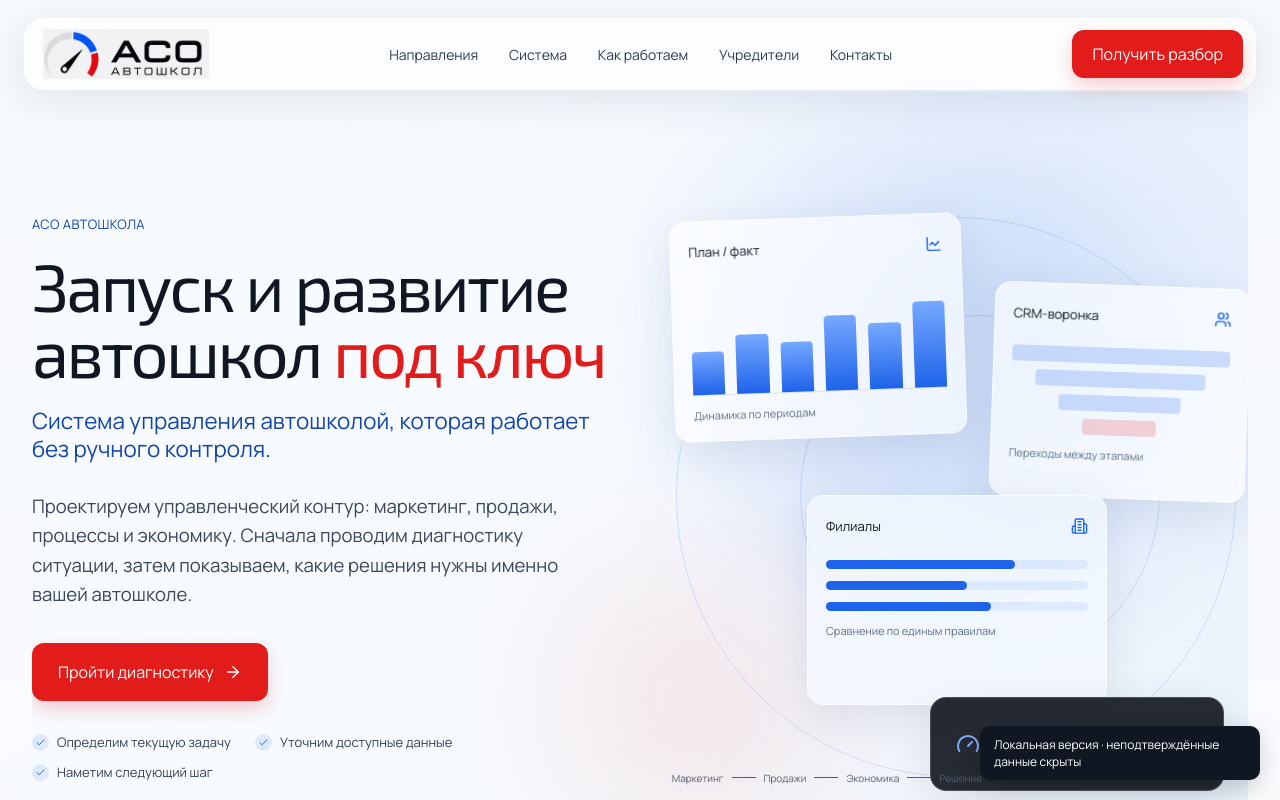
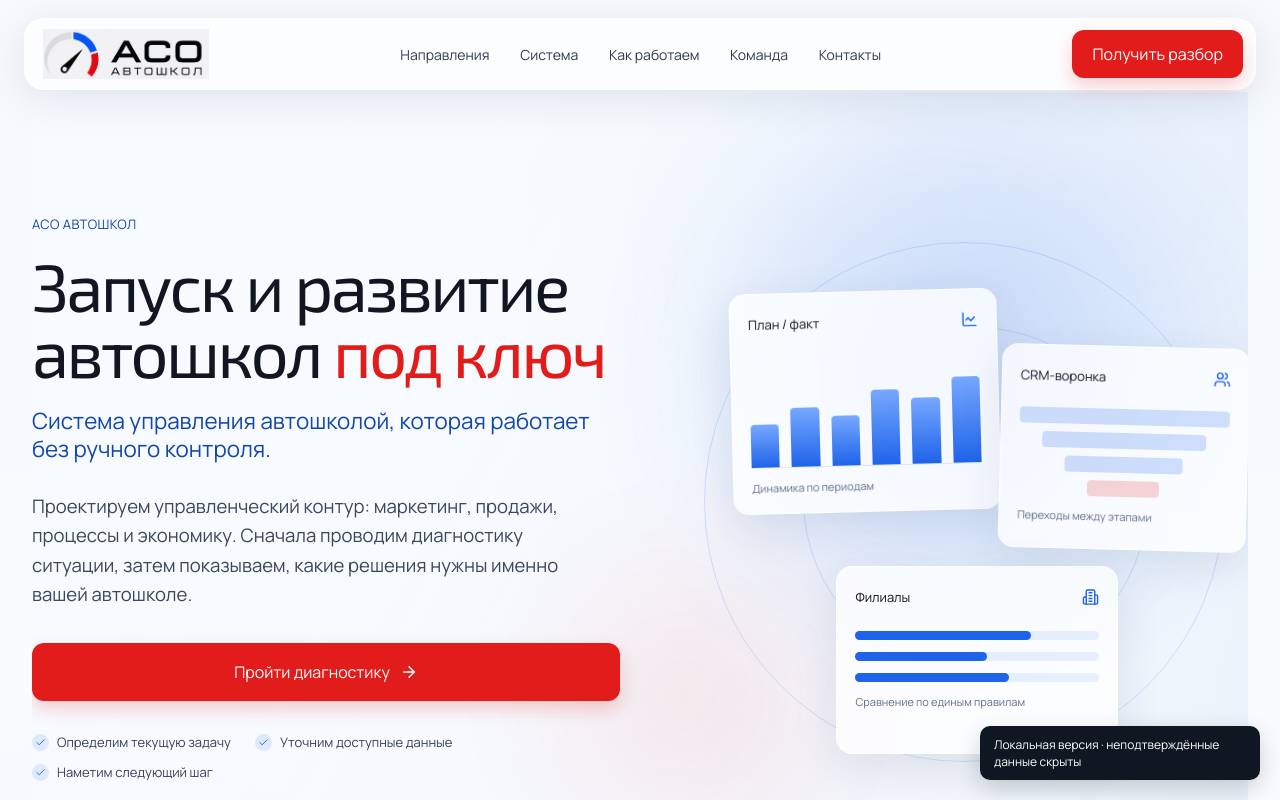
Before and after one commit to alyayumm/ASOash, a React (Vite) app: page / in a window 1280 px wide. Shown: the top 800 px of the page. Built offline with nearby package versions, Linux system fonts and the light colour scheme.

Commit message:
Исправлены визуальные блоки лендинга

```diff
--- a/src/App.tsx
+++ b/src/App.tsx
@@ -22,7 +22,6 @@ import {
   audiencePaths,
   evidenceItems,
   faqItems,
-  founders,
   problems,
   processSteps,
   transformationAreas,
@@ -33,7 +32,7 @@ const navItems = [
   { href: '#directions', label: 'Направления' },
   { href: '#system', label: 'Система' },
   { href: '#process', label: 'Как работаем' },
-  { href: '#founders', label: 'Учредители' },
+  { href: '#founders', label: 'Команда' },
   { href: '#contact', label: 'Контакты' },
 ]
 
@@ -67,34 +66,37 @@ const directionCards = [
   },
 ] as const
 
+const iconSystemAsset = `${import.meta.env.BASE_URL}assets/creative-icon-system.png`
+const teamPhotoAsset = `${import.meta.env.BASE_URL}assets/aso-team-group.jpg`
+
 const lossFunnelRows = [
   {
     stage: 'Заявки',
     reason: 'Разные данные',
-    detail: 'Маркетинг и продажи считают результат по-разному.',
-    potentialWidth: 100,
-    lossWidth: 18,
+    detail: 'Маркетинг и продажи считают результат по-разному',
+    potentialWidth: 84,
+    lossWidth: 16,
   },
   {
     stage: 'Продажи',
     reason: 'Нет общей картины',
-    detail: 'Переходы между этапами видны не полностью.',
-    potentialWidth: 82,
-    lossWidth: 22,
+    detail: 'Переходы между этапами видны не полностью',
+    potentialWidth: 70,
+    lossWidth: 18,
   },
   {
     stage: 'Договоры',
     reason: 'План без факта',
-    detail: 'План не связан с реальными действиями команды.',
-    potentialWidth: 60,
-    lossWidth: 16,
+    detail: 'План не связан с реальными действиями команды',
+    potentialWidth: 56,
+    lossWidth: 14,
   },
   {
     stage: 'Решения',
     reason: 'Решения на ощущениях',
-    detail: 'Собственник собирает выводы вручную.',
-    potentialWidth: 44,
-    lossWidth: 14,
+    detail: 'Собственник собирает выводы вручную',
+    potentialWidth: 46,
+    lossWidth: 12,
   },
 ]
 
@@ -164,13 +166,6 @@ function ManagementPreview() {
         </div>
         <p>Сравнение по единым правилам</p>
       </article>
-      <article className="glass-panel preview-panel preview-panel--owner">
-        <Gauge aria-hidden="true" />
-        <div><strong>Контур собственника</strong><span>Общая картина для решений</span></div>
-      </article>
-      <div className="preview-route" aria-hidden="true">
-        <span>Маркетинг</span><i /><span>Продажи</span><i /><span>Экономика</span><i /><span>Решение</span>
-      </div>
     </div>
   )
 }
@@ -202,9 +197,10 @@ function TransformationVisual({ area }: { area: TransformationArea }) {
 function DirectionArt({ type }: { type: (typeof directionCards)[number]['art'] }) {
   return (
     <div className={`direction-art direction-art--${type}`} aria-hidden="true">
+      <span className={`direction-ref-icon direction-ref-icon--${type}`} style={{ backgroundImage: `url(${iconSystemAsset})` }} />
       {type === 'chart' ? <><i /><i /><i /><b /></> : null}
-      {type === 'route' ? <><i /><i /><i /></> : null}
-      {type === 'speed' ? <><i /><b /></> : null}
+      {type === 'route' ? <><i /><i /><i /><b /></> : null}
+      {type === 'speed' ? <><i /><b /><em /></> : null}
     </div>
   )
 }
@@ -271,7 +267,7 @@ function App() {
           <div className="hero-glow hero-glow--blue" aria-hidden="true" />
           <div className="hero-glow hero-glow--red" aria-hidden="true" />
           <div className="hero-copy">
-            <p className="brand-kicker">АСО Автошкола</p>
+            <p className="brand-kicker">АСО Автошкол</p>
             <h1 id="hero-title">Запуск и развитие автошкол <span>под ключ</span></h1>
             <p className="hero-promise">Система управления автошколой, которая работает без ручного контроля.</p>
             <p className="hero-lead">Проектируем управленческий контур: маркетинг, продажи, процессы и экономику. Сначала проводим диагностику ситуации, затем показываем, какие решения нужны именно вашей автошколе.</p>
@@ -364,7 +360,7 @@ function App() {
                 ))}
               </div>
               <div className="loss-funnel__summary">
-                <strong>−N% потенциальной прибыли</strong>
+                <strong>до 50% потерь потенциальной прибыли</strong>
                 <span>точный процент определяется после диагностики</span>
               </div>
             </div>
@@ -455,21 +451,15 @@ function App() {
         <section id="founders" className="founders-section section-padding" aria-labelledby="founders-title">
           <div className="content-shell founders-layout">
             <div className="founders-copy">
-              <p className="brand-kicker">Учредители АСО</p>
+              <p className="brand-kicker">Команда АСО</p>
               <h2 id="founders-title">За системой стоят конкретные люди</h2>
-              <p>Здесь представлены учредители компании АСО.</p>
+              <p>Команда, которая работает над системой управления для автошкол.</p>
               <div className="founders-principle"><span>Принцип</span><strong>Система должна работать внутри бизнеса, а не существовать только в презентации.</strong></div>
             </div>
-            <div className="founders-visual">
-              <figure className="founder founder--primary">
-                <img src={founders[0].image} alt={founders[0].alt} loading="lazy" />
-                <figcaption className="glass-panel"><span>{founders[0].confirmedLabel}</span></figcaption>
+            <div className="founders-visual founders-visual--team">
+              <figure className="founder-team">
+                <img src={teamPhotoAsset} alt="Команда АСО рядом с брендированным автомобилем" loading="eager" />
               </figure>
-              <figure className="founder founder--secondary">
-                <img src={founders[1].image} alt={founders[1].alt} loading="lazy" />
-                <figcaption><span>{founders[1].confirmedLabel}</span></figcaption>
-              </figure>
-              <svg className="founder-route" viewBox="0 0 600 500" aria-hidden="true"><path d="M115 390 C170 390, 150 250, 240 250 C330 250, 310 115, 430 115" /></svg>
             </div>
           </div>
         </section>
--- a/src/data.ts
+++ b/src/data.ts
@@ -3,7 +3,6 @@ import type {
   Contacts,
   EvidenceItem,
   FaqItem,
-  FounderProfile,
   ProcessStep,
   TransformationArea,
 } from './types'
@@ -150,21 +149,6 @@ export const evidenceItems: EvidenceItem[] = [
   },
 ]
 
-const publicAsset = (fileName: string) => `${import.meta.env.BASE_URL}assets/${fileName}`
-
-export const founders: FounderProfile[] = [
-  {
-    image: publicAsset('founder-strategy.png'),
-    alt: 'Учредитель АСО в брендированном офисе',
-    confirmedLabel: 'Учредитель АСО',
-  },
-  {
-    image: publicAsset('founder-operations.png'),
-    alt: 'Учредитель АСО рядом с автомобилем в брендированном пространстве',
-    confirmedLabel: 'Учредитель АСО',
-  },
-]
-
 export const faqItems: FaqItem[] = [
   {
     question: 'Предварительный разбор — это полноценный аудит?',
--- a/src/styles.css
+++ b/src/styles.css
@@ -406,15 +406,15 @@ p {
 }
 
 .hero-actions {
-  display: flex;
-  align-items: center;
-  gap: 26px;
+  display: block;
+  max-width: 690px;
   margin-top: 34px;
 }
 
 .hero-points {
   margin: 32px 0 0;
   padding: 0;
+  max-width: 690px;
   display: flex;
   flex-wrap: wrap;
   gap: 12px 24px;
@@ -442,6 +442,8 @@ p {
 .management-preview {
   position: relative;
   min-height: 610px;
+  overflow: hidden;
+  isolation: isolate;
   perspective: 1200px;
 }
 
@@ -453,23 +455,24 @@ p {
 }
 
 .preview-orbit--one {
-  width: 560px;
-  height: 560px;
-  right: 2%;
-  top: 4%;
+  width: 520px;
+  height: 520px;
+  right: 4%;
+  top: 8%;
 }
 
 .preview-orbit--two {
-  width: 360px;
-  height: 360px;
-  right: 15%;
-  top: 20%;
+  width: 345px;
+  height: 345px;
+  right: 17%;
+  top: 22%;
 }
 
 .preview-panel {
   position: absolute;
   padding: 18px;
   border-radius: var(--radius-md);
+  background: rgba(255, 255, 255, 0.78);
   box-shadow: var(--shadow-soft);
   transition: transform 280ms cubic-bezier(0.22, 1, 0.36, 1);
 }
@@ -499,55 +502,27 @@ p {
 }
 
 .preview-panel--plan {
-  width: 292px;
-  min-height: 220px;
-  left: 2%;
-  top: 4%;
-  transform: rotate(-2deg);
+  width: 268px;
+  min-height: 204px;
+  left: 12%;
+  top: 16%;
+  transform: rotate(-1.5deg);
 }
 
 .preview-panel--funnel {
-  width: 256px;
-  min-height: 214px;
+  width: 248px;
+  min-height: 204px;
   right: 0;
-  top: 15%;
-  transform: rotate(2deg);
+  top: 25%;
+  transform: rotate(1.5deg);
 }
 
 .preview-panel--branches {
-  width: 300px;
-  min-height: 210px;
-  left: 25%;
-  bottom: 16%;
-  background: rgba(246, 250, 255, 0.72);
-}
-
-.preview-panel--owner {
-  width: 294px;
-  min-height: 94px;
-  right: 4%;
-  bottom: 2%;
-  display: flex;
-  align-items: center;
-  gap: 14px;
-  background: rgba(10, 14, 23, 0.88);
-  color: #fff;
-  border-color: rgba(255, 255, 255, 0.18);
-}
-
-.preview-panel--owner > svg {
-  width: 38px;
-  color: #82adff;
-}
-
-.preview-panel--owner div {
-  display: grid;
-  gap: 4px;
-}
-
-.preview-panel--owner span {
-  color: #b8c7da;
-  font-size: 11px;
+  width: 282px;
+  min-height: 188px;
+  left: 30%;
+  bottom: 8%;
+  background: rgba(255, 255, 255, 0.76);
 }
 
 .bar-chart {
@@ -604,21 +579,7 @@ p {
 }
 
 .preview-route {
-  position: absolute;
-  left: 2%;
-  bottom: 3%;
-  display: flex;
-  align-items: center;
-  gap: 8px;
-  color: #536174;
-  font-size: 10px;
-  font-weight: 700;
-}
-
-.preview-route i {
-  width: 24px;
-  height: 1px;
-  background: linear-gradient(90deg, var(--color-brand-blue), var(--color-brand-red));
+  display: none;
 }
 
 .statement-section {
@@ -744,7 +705,7 @@ p {
 }
 
 .audience-path--system {
-  margin-left: 12%;
+  margin-left: 5%;
 }
 
 .audience-path__number {
@@ -1560,101 +1521,35 @@ p {
 
 .founders-visual {
   position: relative;
-  min-height: 760px;
-}
-
-.founder {
-  position: absolute;
-  overflow: visible;
-}
-
-.founder img {
+  min-height: clamp(420px, 41vw, 560px);
+  display: flex;
+  align-items: center;
+}
+
+.founder-team {
+  position: relative;
   width: 100%;
-  height: 100%;
+  margin: 0;
+  overflow: hidden;
+  border-radius: 18px;
+  box-shadow: var(--shadow-floating);
+  background: #dfeaf8;
+}
+
+.founder-team::after {
+  content: '';
+  position: absolute;
+  inset: 0;
+  background: linear-gradient(180deg, transparent 60%, rgba(6, 19, 43, 0.18));
+  pointer-events: none;
+}
+
+.founder-team img {
+  display: block;
+  width: 100%;
+  aspect-ratio: 16 / 9;
   object-fit: cover;
-}
-
-.founder--primary {
-  width: 58%;
-  height: 670px;
-  right: 2%;
-  top: 0;
-  z-index: 2;
-}
-
-.founder--primary img {
-  border-radius: var(--radius-lg);
-  object-position: 50% 28%;
-}
-
-.founder--primary figcaption {
-  position: absolute;
-  right: 24px;
-  bottom: 24px;
-  max-width: calc(100% - 48px);
-  min-width: 210px;
-  padding: 20px;
-  display: grid;
-  gap: 4px;
-  border-radius: var(--radius-md);
-  z-index: 4;
-  box-shadow: var(--shadow-floating);
-}
-
-.founder figcaption span {
-  font-weight: 700;
-}
-
-.founder figcaption small {
-  color: var(--color-text-secondary);
-}
-
-.founder--secondary {
-  width: 46%;
-  height: 420px;
-  left: 0;
-  bottom: 0;
-  z-index: 3;
-}
-
-.founder--secondary img {
-  border-radius: var(--radius-md);
-  object-position: 52% 24%;
-}
-
-.founder--secondary figcaption {
-  position: absolute;
-  left: 18px;
-  right: 18px;
-  bottom: 18px;
-  padding: 16px;
-  display: grid;
-  gap: 3px;
-  border-radius: var(--radius-sm);
-  background: rgba(10, 14, 23, 0.88);
-  color: #fff;
-}
-
-.founder--secondary figcaption small {
-  color: #b7c5d8;
-}
-
-.founder-route {
-  position: absolute;
-  inset: 0;
-  width: 100%;
-  height: 100%;
-  pointer-events: none;
-  z-index: 1;
-}
-
-.founder-route path {
-  fill: none;
-  stroke: url('#unused');
-  stroke: var(--color-brand-blue);
-  stroke-width: 2;
-  stroke-dasharray: 8 8;
-  opacity: 0.4;
+  object-position: 50% 48%;
 }
 
 .objections-section {
@@ -2295,7 +2190,7 @@ p {
   .deliverables-layout { grid-template-columns: 1fr; gap: 60px; }
   .founders-layout { grid-template-columns: 1fr; }
   .founders-copy { max-width: 760px; }
-  .founders-visual { min-height: 730px; }
+  .founders-visual { min-height: auto; }
   .contact-layout { grid-template-columns: 1fr; }
   .lead-form-shell { max-width: 720px; }
   .final-cta-layout, .quiz-cta-layout { grid-template-columns: 1fr; align-items: start; }
@@ -2333,18 +2228,17 @@ p {
   .hero-glow { filter: blur(55px); }
   .hero-copy h1 { margin-top: 14px; font-size: clamp(2.55rem, 11.8vw, 3.4rem); line-height: 1.01; letter-spacing: -0.035em; }
   .hero-lead { margin-top: 20px; font-size: 17px; line-height: 1.55; }
-  .hero-actions { margin-top: 26px; align-items: stretch; flex-direction: column; gap: 10px; }
+  .hero-actions { margin-top: 26px; }
   .hero-actions .button { width: 100%; }
   .hero-actions .text-button { align-self: flex-start; }
   .hero-points { margin-top: 24px; display: grid; gap: 10px; }
-  .management-preview { min-height: 440px; }
-  .preview-orbit--one { width: 390px; height: 390px; right: -90px; }
-  .preview-orbit--two { width: 250px; height: 250px; right: -15px; }
+  .management-preview { min-height: 500px; }
+  .preview-orbit--one { width: 370px; height: 370px; right: -34px; top: 30px; }
+  .preview-orbit--two { width: 235px; height: 235px; right: 28px; top: 92px; }
   .preview-panel { padding: 13px; }
-  .preview-panel--plan { width: 58%; min-height: 170px; left: 0; top: 4%; }
-  .preview-panel--funnel { width: 50%; min-height: 164px; right: 0; top: 17%; }
-  .preview-panel--branches { width: 62%; min-height: 150px; left: 8%; bottom: 13%; }
-  .preview-panel--owner { width: 64%; min-height: 76px; right: 0; bottom: 0; }
+  .preview-panel--plan { width: 50%; min-height: 158px; left: 3%; top: 4%; }
+  .preview-panel--funnel { width: 44%; min-height: 154px; right: 1%; top: 24%; }
+  .preview-panel--branches { width: 58%; min-height: 142px; left: 20%; bottom: 4%; }
   .bar-chart { height: 72px; gap: 7px; }
   .preview-route { display: none; }
   .statement-section { padding-block: 82px; }
@@ -2404,10 +2298,8 @@ p {
   .evidence-item--report, .evidence-item--crm { grid-column: auto; grid-row: auto; }
   .frosted-mask { height: 90px !important; }
   .founders-copy h2 { font-size: clamp(2.65rem, 10vw, 3.4rem); }
-  .founders-visual { min-height: 640px; }
-  .founder--primary { width: 66%; height: 480px; }
-  .founder--secondary { width: 56%; height: 320px; }
-  .founder--primary figcaption { top: 14px; right: 14px; bottom: auto; max-width: calc(100% - 28px); min-width: 180px; padding: 14px; }
+  .founders-visual { min-height: auto; }
+  .founder-team img { aspect-ratio: 16 / 10; }
   .objections-list article { padding-block: 24px; grid-template-columns: 44px 1fr; gap: 12px; }
   .objections-list p { grid-column: 2; }
   .quiz-cta-section { padding-block: 74px; }
@@ -2433,14 +2325,12 @@ p {
 @media (max-width: 430px) {
   .hero-copy h1 { font-size: clamp(2.42rem, 11.3vw, 2.95rem); }
   .button--large { min-height: 54px; padding-inline: 18px; }
-  .management-preview { min-height: 405px; }
-  .preview-panel--owner { width: 72%; }
+  .management-preview { min-height: 460px; }
+  .preview-panel--branches { width: 50%; left: 4%; bottom: 2%; }
   .direction { padding: 22px; }
   .transformation-visual { margin-inline: -4px; }
-  .founders-visual { min-height: 570px; }
-  .founder--primary { width: 72%; height: 420px; }
-  .founder--secondary { width: 60%; height: 280px; }
-  .founder--primary figcaption { right: 12px; min-width: 168px; }
+  .founders-visual { min-height: auto; }
+  .founder-team img { aspect-ratio: 4 / 3; object-position: 48% 50%; }
   .contact-method label span { padding-inline: 10px; font-size: 12px; }
   .quiz-dialog__actions .button { padding-inline: 14px; }
 }
@@ -2473,7 +2363,8 @@ section[id],
 }
 
 .hero-actions .hero-diagnostic-button {
-  width: fit-content;
+  width: 100%;
+  justify-content: center;
 }
 
 .directions-section {
@@ -2592,35 +2483,53 @@ section[id],
   box-shadow: inset 0 0 0 1px rgba(255, 255, 255, 0.08);
 }
 
+.direction-ref-icon {
+  position: absolute;
+  left: 16px;
+  top: 16px;
+  z-index: 3;
+  width: 54px;
+  height: 54px;
+  border-radius: 14px;
+  background-color: rgba(255, 255, 255, 0.94);
+  background-repeat: no-repeat;
+  background-size: 663px 800px;
+  box-shadow: inset 0 0 0 1px rgba(222, 230, 243, 0.9), 0 12px 24px rgba(6, 19, 43, 0.16);
+}
+
+.direction-ref-icon--chart { background-position: -242px -366px; }
+.direction-ref-icon--route { background-position: -174px -472px; }
+.direction-ref-icon--speed { background-position: -572px -472px; }
+
 .direction-art--chart {
   display: flex;
   align-items: flex-end;
   justify-content: center;
-  gap: 12px;
-  padding: 30px 28px 34px;
+  gap: 10px;
+  padding: 58px 26px 30px 76px;
 }
 
 .direction-art--chart i {
-  width: 30px;
+  width: 26px;
   border-radius: 8px 8px 5px 5px;
   background: linear-gradient(180deg, #fff, #1e63e9 52%, #0f45d5);
   box-shadow: 0 10px 22px rgba(30, 99, 233, 0.28);
 }
 
-.direction-art--chart i:nth-child(1) { height: 46px; }
-.direction-art--chart i:nth-child(2) { height: 68px; }
-.direction-art--chart i:nth-child(3) { height: 90px; background: linear-gradient(180deg, #ff4545, #e21b1b); }
+.direction-art--chart i:nth-of-type(1) { height: 42px; }
+.direction-art--chart i:nth-of-type(2) { height: 62px; }
+.direction-art--chart i:nth-of-type(3) { height: 84px; background: linear-gradient(180deg, #ff4545, #e21b1b); }
 
 .direction-art--chart b {
   position: absolute;
-  left: 38px;
-  right: 34px;
-  top: 48px;
-  height: 34px;
-  border-top: 5px solid #6aa0ff;
-  border-right: 5px solid #e21b1b;
-  transform: skewY(-10deg);
-  border-radius: 24px;
+  left: 76px;
+  right: 28px;
+  top: 54px;
+  height: 40px;
+  border-top: 4px solid #6aa0ff;
+  border-right: 4px solid #e21b1b;
+  border-radius: 28px;
+  transform: skewY(-9deg);
 }
 
 .direction-art--route {
@@ -2631,17 +2540,58 @@ section[id],
 
 .direction-art--route i {
   position: absolute;
-  left: 14%;
-  right: -10%;
+  left: 62px;
+  height: 2px;
+  border-radius: 999px;
+  background: linear-gradient(90deg, rgba(235, 243, 255, 0.96), #1e63e9);
+}
+
+.direction-art--route i::before,
+.direction-art--route i::after {
+  content: '';
+  position: absolute;
+  top: 50%;
+  width: 8px;
+  height: 8px;
+  border-radius: 50%;
+  border: 2px solid currentColor;
+  background: #06132b;
+  transform: translateY(-50%);
+}
+
+.direction-art--route i::before { left: -3px; }
+.direction-art--route i::after { right: -3px; }
+
+.direction-art--route i:nth-of-type(1) { top: 66px; right: 24px; color: #6aa0ff; }
+.direction-art--route i:nth-of-type(2) { top: 102px; left: 34px; right: 58px; color: rgba(255, 255, 255, 0.74); opacity: 0.9; }
+.direction-art--route i:nth-of-type(3) {
+  top: 138px;
+  left: 78px;
+  right: 28px;
+  color: #e21b1b;
+  background: repeating-linear-gradient(90deg, #e21b1b 0 12px, transparent 12px 18px);
+}
+
+.direction-art--route b {
+  position: absolute;
+  right: 25px;
+  bottom: 22px;
+  width: 24px;
   height: 24px;
-  border-radius: 999px;
-  background: linear-gradient(90deg, rgba(255, 255, 255, 0.9), #1e63e9);
-  transform: rotate(-28deg);
-}
-
-.direction-art--route i:nth-child(1) { top: 44px; }
-.direction-art--route i:nth-child(2) { top: 82px; left: 3%; opacity: 0.8; }
-.direction-art--route i:nth-child(3) { top: 122px; left: 20%; background: linear-gradient(90deg, #e21b1b, rgba(255, 255, 255, 0.9)); opacity: 0.65; }
+  border-radius: 50% 50% 50% 5px;
+  border: 6px solid #e21b1b;
+  background: #f6f7fb;
+  transform: rotate(-45deg);
+  box-shadow: 0 12px 22px rgba(226, 27, 27, 0.22);
+}
+
+.direction-art--route b::after {
+  content: '';
+  position: absolute;
+  inset: 4px;
+  border-radius: 50%;
+  background: #06132b;
+}
 
 .direction-art--speed {
   right: -14%;
@@ -2672,6 +2622,17 @@ section[id],
   transform-origin: right center;
 }
 
+.direction-art--speed em {
+  position: absolute;
+  right: 90px;
+  bottom: 58px;
+  width: 18px;
+  height: 18px;
+  border-radius: 50%;
+  background: #f6f7fb;
+  box-shadow: 0 0 0 6px rgba(246, 247, 251, 0.12);
+}
+
 .loss-map-section {
   padding-block: clamp(48px, 5.2vw, 76px);
   background:
@@ -2743,13 +2704,14 @@ section[id],
 }
 
 .loss-funnel__labels strong {
-  color: var(--color-text-primary);
+  color: var(--color-brand-red);
   font-size: 18px;
   line-height: 1.2;
 }
 
 .loss-funnel__bar {
   position: relative;
+  max-width: 520px;
   height: 38px;
 }
 
@@ -2790,8 +2752,9 @@ section[id],
 
 .loss-funnel__row p {
   margin: 0;
-  color: #5c6a7d;
+  color: var(--color-brand-red);
   font-size: 15px;
+  font-weight: 700;
   line-height: 1.42;
 }
 
@@ -2809,8 +2772,8 @@ section[id],
 .loss-funnel__summary strong {
   color: var(--color-brand-red);
   font-family: 'Exo 2', sans-serif;
-  font-size: clamp(2rem, 4vw, 3.35rem);
-  line-height: 1;
+  font-size: clamp(1.75rem, 3.3vw, 2.85rem);
+  line-height: 1.04;
 }
 
 .loss-funnel__summary span {
@@ -2882,7 +2845,4 @@ section[id],
   .frosted-mask {
     background: rgba(247, 250, 254, 0.96);
   }
-  .preview-panel--owner {
-    background: #0d1727;
-  }
-}
+}
--- a/src/types.ts
+++ b/src/types.ts
@@ -27,12 +27,6 @@ export type EvidenceItem = {
   title: string
   description: string
   kind: 'report' | 'crm' | 'process' | 'document'
-}
-
-export type FounderProfile = {
-  image: string
-  alt: string
-  confirmedLabel: string
 }
 
 export type FaqItem = {
```
Also changed, not shown: public/assets/aso-team-group.jpg (added), 6 other files (tests, documents, lock files or other folders).
